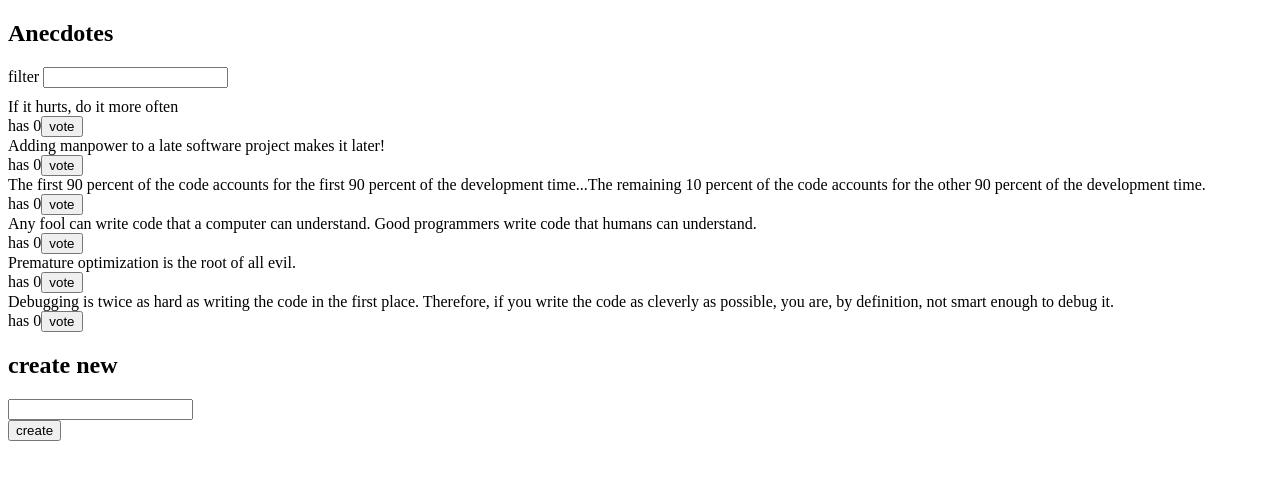
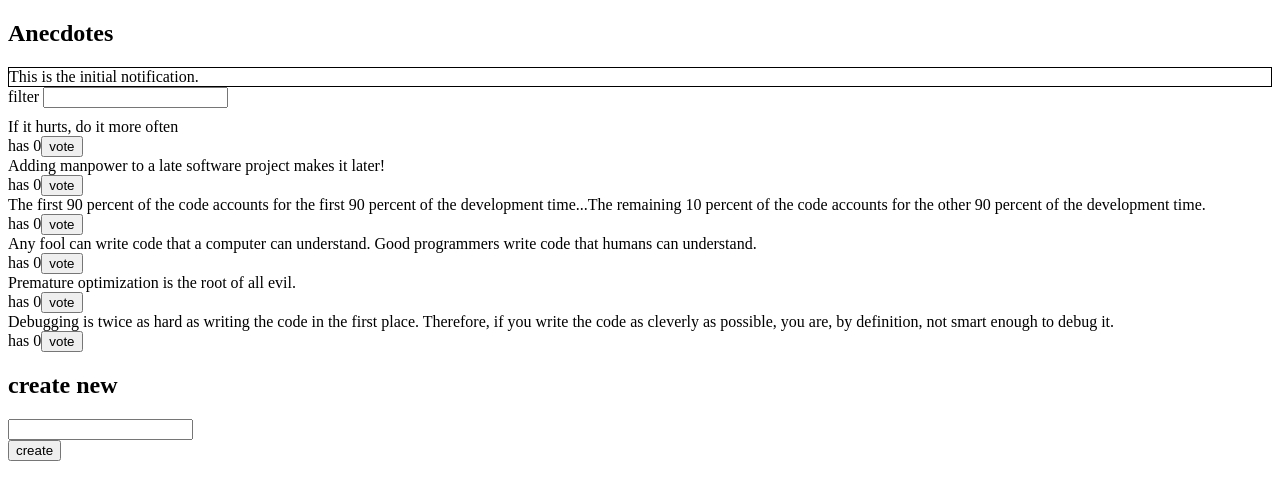
Before and after one commit to KMNTJ/fullstack-open-redux-anekdootit, a React (Vite) app: page / in a window 1280 px wide. Shown: the top 500 px of the page. Built offline with nearby package versions, Linux system fonts and the light colour scheme.

Commit message:
6.12 anekdootit, step 10 done

```diff
--- a/src/App.jsx
+++ b/src/App.jsx
@@ -1,10 +1,12 @@
 import { AnecdoteForm } from "./components/AnecdoteForm";
 import { AnecdoteList } from "./components/AnecdoteList";
+import { Notification } from "./components/Notification";
 
 const App = () => {
   return (
     <div>
       <h2>Anecdotes</h2>
+      <Notification></Notification>
       <AnecdoteList></AnecdoteList>
       <AnecdoteForm></AnecdoteForm>
     </div>
--- /dev/null
+++ b/src/components/Notification.jsx
@@ -0,0 +1,16 @@
+import { useSelector } from "react-redux";
+
+export const Notification = () => {
+  const notification = useSelector((state) => state.notification)
+  const style = {
+    border: 'solid',
+    padding: '10',
+    borderWidth: 1
+  }
+
+  return (
+    <div style={style}>
+      {notification}
+    </div>
+  )
+}
--- /dev/null
+++ b/src/reducers/notificationReducer.js
@@ -0,0 +1,16 @@
+import { createSlice } from "@reduxjs/toolkit";
+
+const initialState = "This is the initial notification.";
+
+const notificationSlice = createSlice({
+  name: "notification",
+  initialState,
+  reducers: {
+    setNotification(state, action) {
+      console.log("Mock set notification", action.payload);
+    },
+  },
+});
+
+export const { setNotification } = notificationSlice.actions;
+export default notificationSlice.reducer;
--- a/src/store.js
+++ b/src/store.js
@@ -1,11 +1,13 @@
 import { configureStore } from "@reduxjs/toolkit";
 import anecdoteReducer from "./reducers/anecdoteReducer";
 import filterReducer from "./reducers/filterReducer";
+import notificationReducer from "./reducers/notificationReducer";
 
 const store = configureStore({
   reducer: {
     anecdotes: anecdoteReducer,
     filter: filterReducer,
+    notification: notificationReducer
   },
 });
 
```
Also changed, not shown: src/components/Notification.js (deleted, +0 -14 lines).
